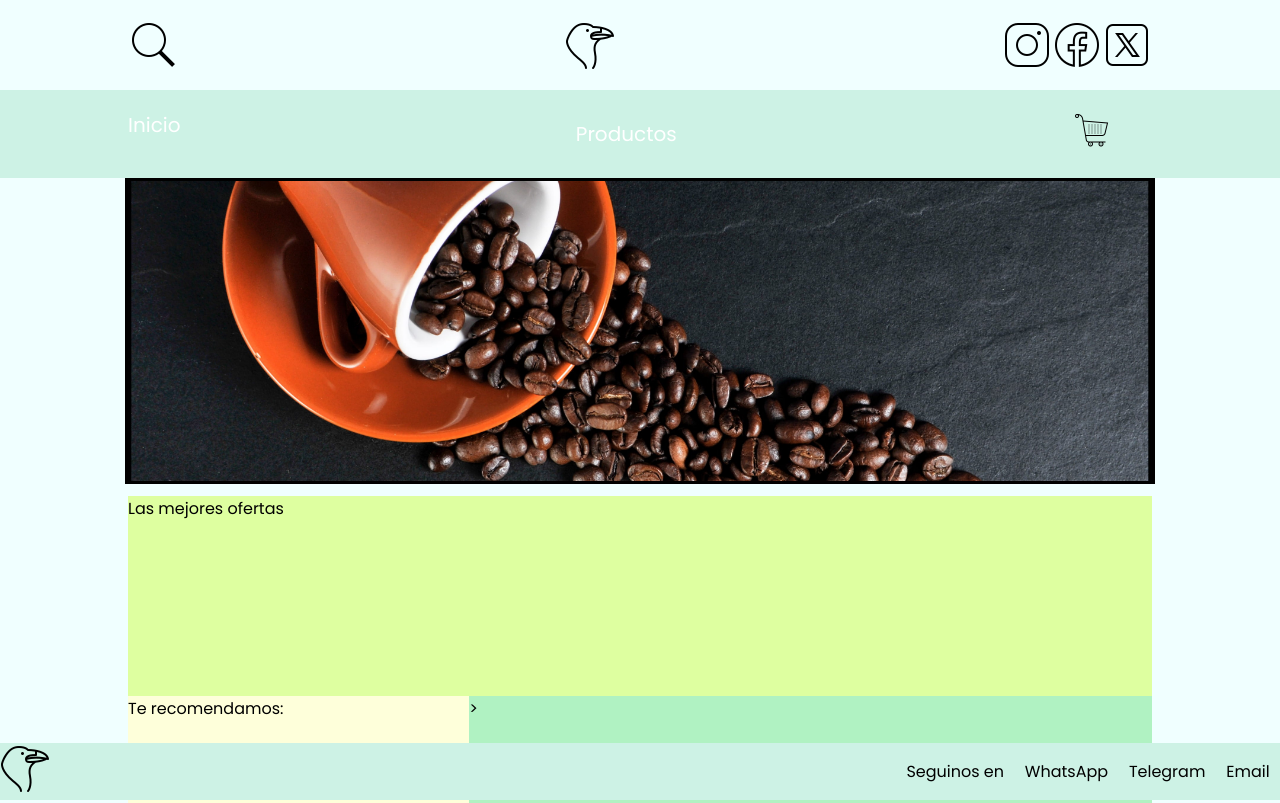
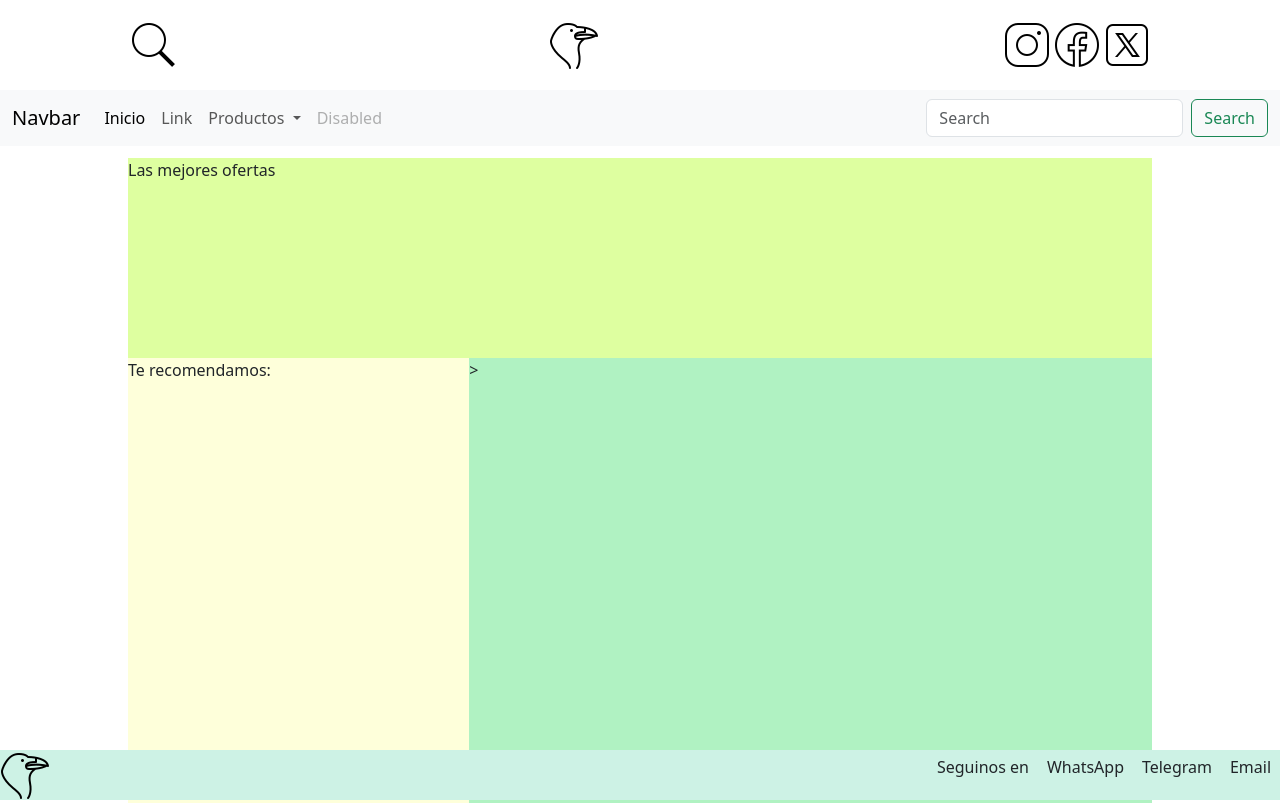
Before and after one commit to MsgUno/WebRepository, a plain HTML site: page index.html in a window 1280 px wide. Shown: the top 803 px of the page. Drawn offline with nearby package versions, Linux system fonts and the light colour scheme.

Commit message:
Navboostrap

```diff
--- a/index.html
+++ b/index.html
@@ -10,6 +10,8 @@
           rel="stylesheet"
           href="https://cdnjs.cloudflare.com/ajax/libs/animate.css/4.1.1/animate.min.css"
         />
+        <link href="https://cdn.jsdelivr.net/npm/bootstrap@5.3.2/dist/css/bootstrap.min.css" rel="stylesheet" integrity="sha384-T3c6CoIi6uLrA9TneNEoa7RxnatzjcDSCmG1MXxSR1GAsXEV/Dwwykc2MPK8M2HN" crossorigin="anonymous">
+  </head>
       </head>
     <title >CorporaciónCapsula
     </title>
@@ -46,44 +48,56 @@
 
      <!--Titulo de pagina elemento en bloque-->
        <!--Zona navegable-->
-      <section class="ContainerMenuu">
-       <nav class="nav"><!--Menu de header-->
-           <div><a href="index.html">Inicio</a></div>
-           <div class="contenedor-desplegable">
-              <!-- Elemento que se activa con hover -->
-              <button class="BotonMenu">Productos</button>
-              <!-- Contenido adicional que se mostrará al hacer hover -->
-              <div class="contenido-adicional">
-                <a class="AMenu" href="cafeteras.html">
-                  <span>Café</span>
-                  <img class="ImgMenu" src="Imagenes/Gallery7.jpg" alt=""></a>
+      <section class="NavSection">
+        <nav class="navbar navbar-expand-lg bg-body-tertiary ElNav">
+          <div class="container-fluid">
+            <a class="navbar-brand" href="#">Navbar</a>
+            <button class="navbar-toggler" type="button" data-bs-toggle="collapse" data-bs-target="#navbarSupportedContent" aria-controls="navbarSupportedContent" aria-expanded="false" aria-label="Toggle navigation">
+              <span class="navbar-toggler-icon"></span>
+            </button>
+            <div class="collapse navbar-collapse d-flex justify-content-center" id="navbarSupportedContent">
+              <ul class="navbar-nav me-auto mb-2 mb-lg-0">
+                <li class="nav-item">
+                  <a class="nav-link active" aria-current="page" href="index.html">Inicio</a>
+                </li>
+                <li class="nav-item">
+                  <a class="nav-link" href="#">Link</a>
+                </li>
+                <li class="nav-item dropdown">
+                  <a class="nav-link dropdown-toggle BotonMenu" href="#" role="button" data-bs-toggle="dropdown" aria-expanded="false">
+                    Productos
+                  </a>
+                  <ul class="dropdown-menu">
+                    <li><a class="dropdown-item" href="#">Action</a></li>
+                    <li><a class="dropdown-item" href="#">Another action</a></li>
+                    <li><hr class="dropdown-divider"></li>
+                    <li><a class="dropdown-item" href="#">Something else here</a></li>
+                  </ul>
+                </li>
+                <li class="nav-item">
+                  <a class="nav-link disabled" aria-disabled="true">Disabled</a>
+                </li>
+              </ul>
+                </li>
 
-                <a class="AMenu" href="cafeteras.html">
-                  <span>Maquinas</span>
-                  <img class="ImgMenu" src="Imagenes/Maquina.webp" alt="Maquina"> </a>
+              </ul>
+              <form class="d-flex" role="search">
+                <input class="form-control me-2" type="search" placeholder="Search" aria-label="Search">
+                <button class="btn btn-outline-success" type="submit">Search</button>
+              </form>
+            </div>
+          </div>
+        </nav>
 
-                <a href="cafeteras.html">
-                  <span>Vasos</span>
-                  <img class="ImgMenu" src="Imagenes/vaso_termico_contigo_westloop_10_imagen13.jpg" alt="Vasos">
-              </a>
-              </div>
-            </div>
+      </section>
 
-            <div class="icon">
-              <img src="Imagenes/CarritoCompras.png" alt="a">
-          </div>
+<section class="Carrusel">
 
 
-          </nav>
-       </section>
+</section>
 
 
-    <section class="SeccionInfo">
-              <section class="ImagenesInfo">
-               <img class="animate__animated animate__fadeInRightBig imgarriba" src="Imagenes/cafe.jpg" alt="imagentest" >
-              </section>
 
-    </section>
     <section class="GridContainer">
         <div class="Arriba">
             Las mejores ofertas
@@ -136,5 +150,20 @@
    </nav>
 
 </footer>
+
+
+
+
+
+
+
+
+
+
+
+
+
+<script src="https://cdn.jsdelivr.net/npm/@popperjs/core@2.11.8/dist/umd/popper.min.js" integrity="sha384-I7E8VVD/ismYTF4hNIPjVp/Zjvgyol6VFvRkX/vR+Vc4jQkC+hVqc2pM8ODewa9r" crossorigin="anonymous"></script>
+<script src="https://cdn.jsdelivr.net/npm/bootstrap@5.3.2/dist/js/bootstrap.min.js" integrity="sha384-BBtl+eGJRgqQAUMxJ7pMwbEyER4l1g+O15P+16Ep7Q9Q+zqX6gSbd85u4mG4QzX+" crossorigin="anonymous"></script>
 </body>
 </html>
--- a/style.css
+++ b/style.css
@@ -44,6 +44,18 @@ body{
   justify-content: space-between;
 }
 /*MenuProductos*/
+
+.NavSection{
+  width: 100%;
+  display: flex;
+  justify-content: space-around;
+
+}
+.ElNav{
+  width: 100%;
+  display: flex;
+  justify-content: space-around;
+}
 .contenedor-desplegable {
   position: relative;
   display: flex;
@@ -457,3 +469,8 @@ body{
 
 }
 /*Burger*/
+.ImgCarr{
+  width: 50%;
+  height: 300px;
+  object-fit: cover;
+}
```
